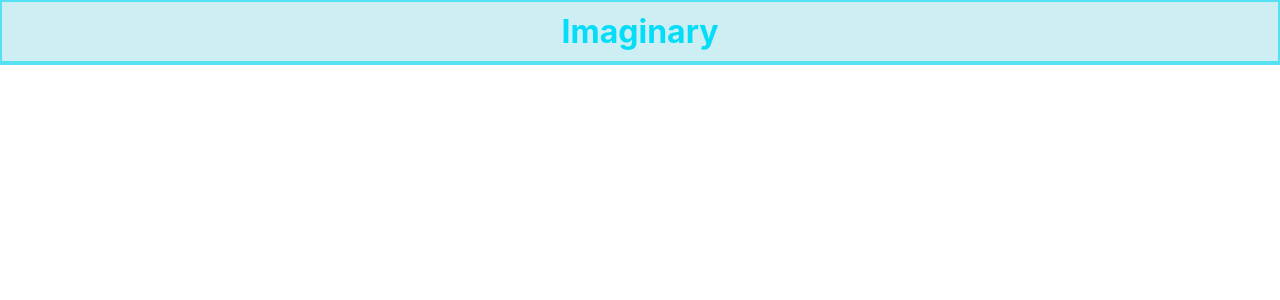
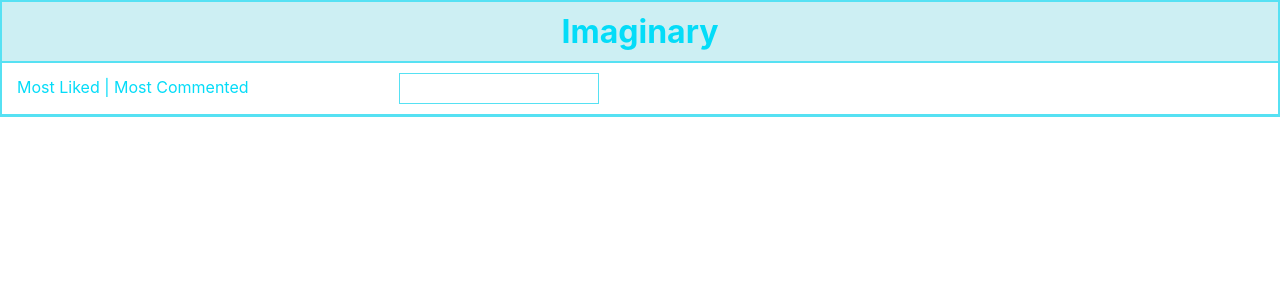
Before and after one commit to SaiChandra2896/PicGram, a React (Create React App) app: page / in a window 1280 px wide. Shown: the top 300 px of the page. Built offline with nearby package versions, Linux system fonts and the light colour scheme.

Commit message:
add fileter section

```diff
--- a/src/App.js
+++ b/src/App.js
@@ -1,4 +1,5 @@
 import Header from "./components/header/Header";
+import FilterSection from "./components/filter/FilterSection";
 
 import "./App.css";
 
@@ -6,6 +7,7 @@ const App = () => {
   return (
     <div className="app">
       <Header />
+      <FilterSection />
     </div>
   );
 };
--- /dev/null
+++ b/src/components/filter/FilterSection.css
@@ -0,0 +1,22 @@
+.filter-section {
+  color: #04dcf8;
+  padding: 10px 15px;
+  border-bottom: 1px solid #56e1f3;
+}
+
+.like-filters {
+  display: inline-block;
+  cursor: pointer;
+}
+
+.like-filters:hover {
+  text-decoration: underline;
+}
+
+.search-bar {
+  padding: 7px;
+  outline: none;
+  border: 1px solid #56e1f3;
+  width: 200px;
+  margin-left: 150px;
+}
--- /dev/null
+++ b/src/components/filter/FilterSection.js
@@ -0,0 +1,39 @@
+import { useState } from "react";
+
+import "./FilterSection.css";
+
+const FilterSection = () => {
+  const [searchTerm, setSearchTerm] = useState("");
+
+  const filterSearch = (e) => {
+    setSearchTerm(e.target.value);
+  };
+
+  const filterByLike = () => {
+    console.log("like filter");
+  };
+
+  const filterByComment = () => {
+    console.log("comment filter");
+  };
+
+  return (
+    <section className="filter-section">
+      <p onClick={filterByLike} className="like-filters">
+        Most Liked
+      </p>{" "}
+      |{" "}
+      <p onClick={filterByComment} className="like-filters">
+        Most Commented
+      </p>
+      <input
+        type="text"
+        value={searchTerm}
+        onChange={filterSearch}
+        className="search-bar"
+      />
+    </section>
+  );
+};
+
+export default FilterSection;
```
Also changed, not shown: src/components/nav/FilterSection.css (deleted), src/components/nav/FilterSection.js (deleted).
